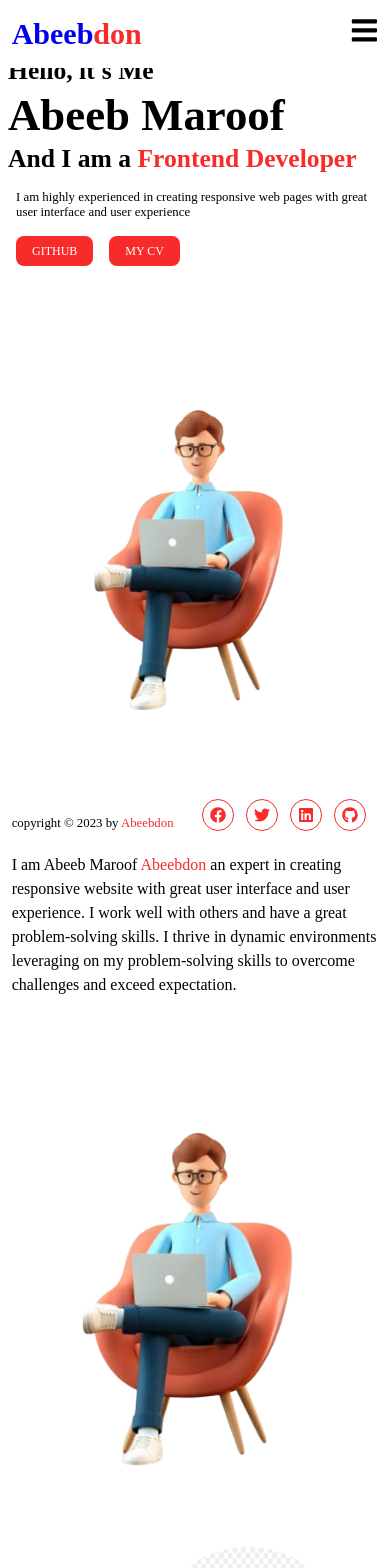
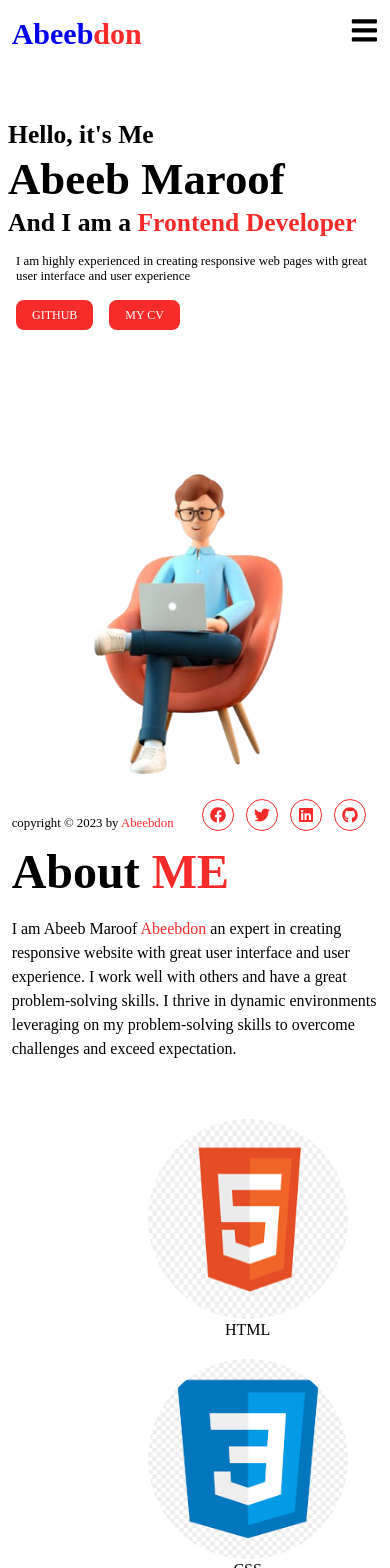
Before and after one commit to abeeebdon/my-portfolio, a React (Create React App) app: page / in a window 390 px wide. Shown: the top 1568 px of the page. Built offline with nearby package versions, Linux system fonts and the light colour scheme.

Commit message:
working on about images

```diff
--- a/src/index.scss
+++ b/src/index.scss
@@ -68,6 +68,7 @@ for Header*/
 }
 #menu-icon {
   font-size: 3.6rem;
+  color: light-black(black, red);
 }
 .navbar {
   display: flex;
@@ -420,7 +421,12 @@ aside {
     margin-top: 4rem;
   }
   .home {
+    margin-top: 8rem;
     flex-direction: column;
+  }
+
+  .about-img {
+    display: none;
   }
   .grid {
     grid-template-columns: repeat(2, 1fr);
@@ -438,14 +444,6 @@ aside {
   }
   .about {
     flex-direction: column-reverse;
-  }
-  .about-img {
-    min-width: 100vw;
-    display: grid;
-    place-content: center;
-    img {
-      width: 100vw;
-    }
   }
 
   .portfolio h2 {
```
